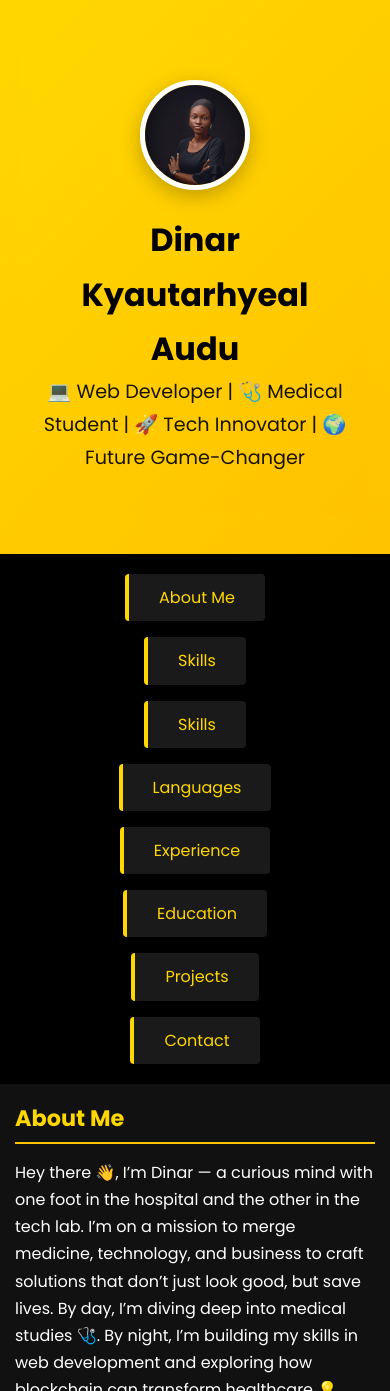
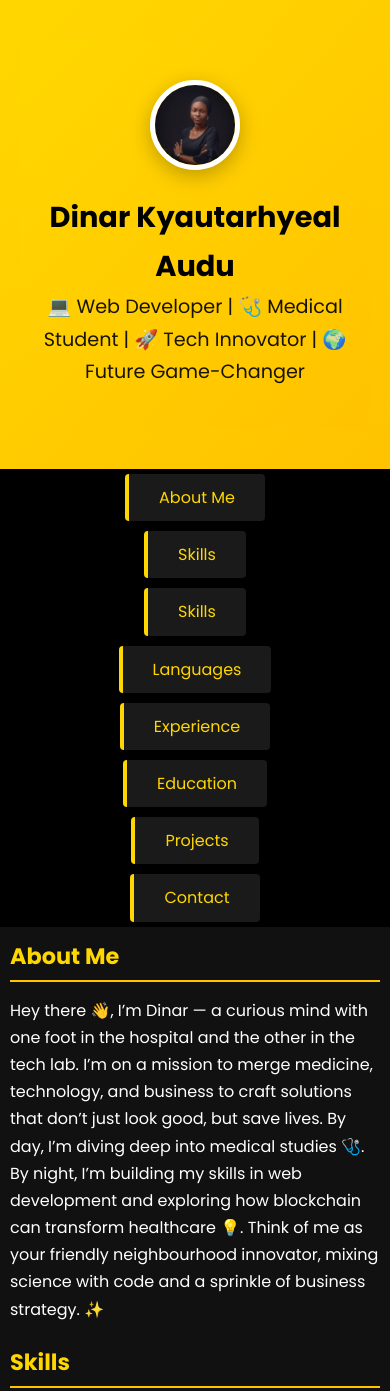
Before and after one commit to dinarkhyeal/Dinars-portfolio, a plain HTML site: page index.html in a window 390 px wide. Shown: the top 1391 px of the page. Drawn offline with Linux system fonts and the light colour scheme.

Commit message:
Add files via upload

```diff
--- a/style.css
+++ b/style.css
@@ -234,3 +234,32 @@ a.cv-link {
 a.cv-link:hover {
   background: #ffc300;
 }
+
+/* Mobile styles for screens less than 600px wide */
+@media (max-width: 600px) {
+  header h1 {
+    font-size: 1.8em;
+  }
+
+  nav ul {
+    flex-direction: column;
+    padding: 0;
+  }
+
+  nav ul li {
+    margin: 5px 0;
+  }
+
+  .profile-pic {
+    width: 90px;
+    height: 90px;
+  }
+
+  main {
+    padding: 10px;
+  }
+
+  section {
+    margin-bottom: 20px;
+  }
+}
```
